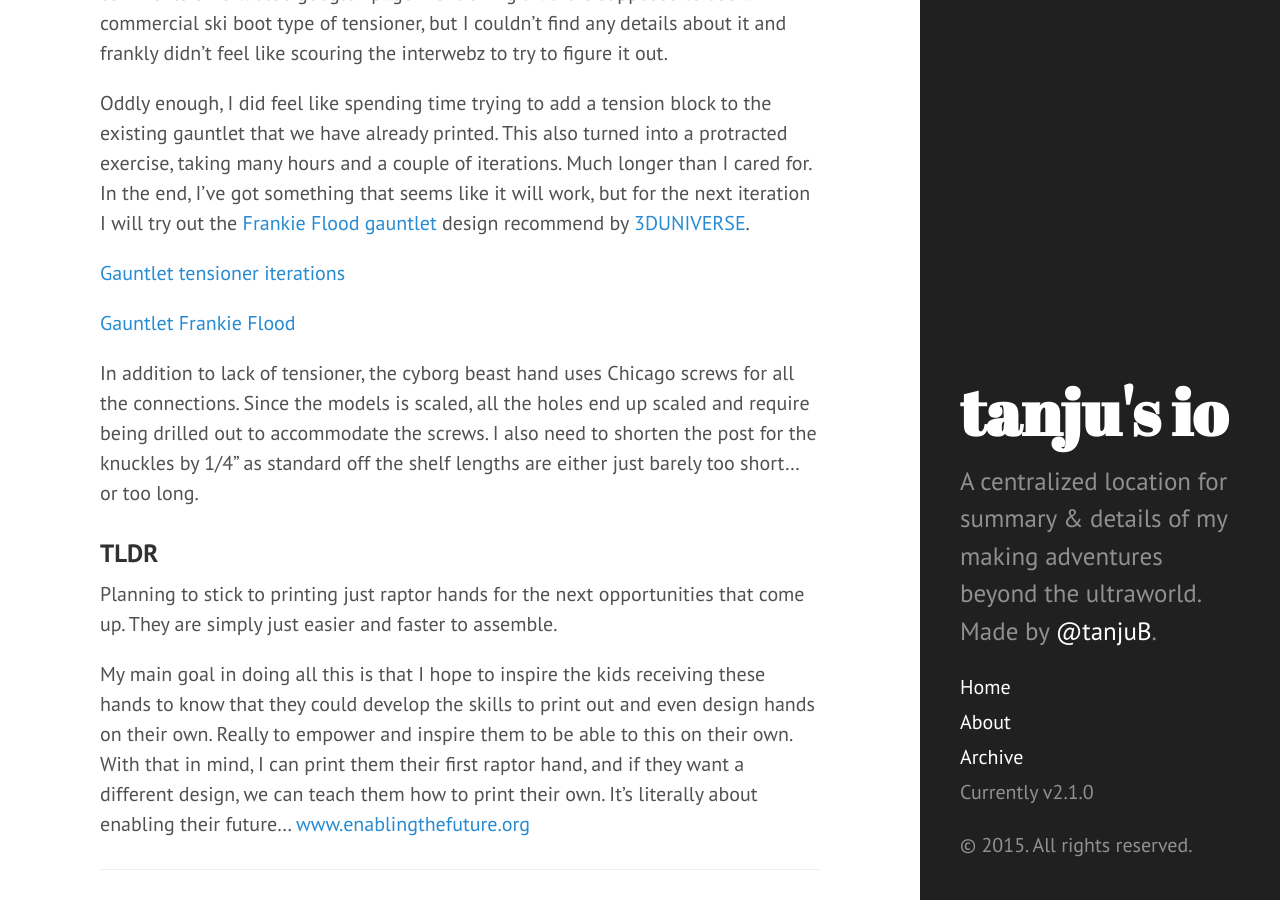
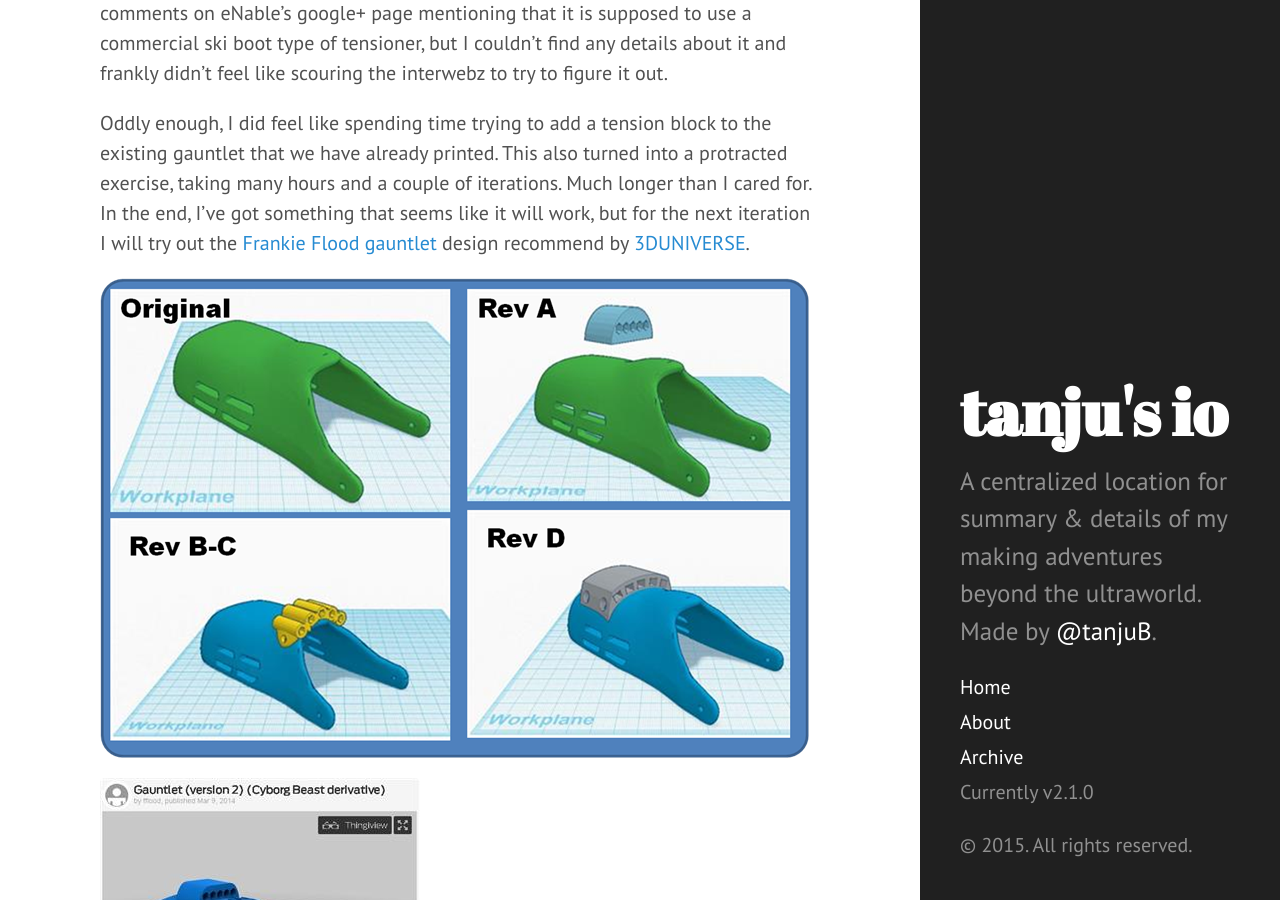
Before and after one commit to tanju-b/tanju-b.github.io, a Jekyll site: the page built from _posts/2015-04-08-CyborgBeast-Hand-Print.md, in a window 1280 px wide and 900 px high, scrolled down 755 px. Built offline with Jekyll 4.4.1, drawn with Linux system fonts in a browser that asks for light colours; Markdown is read by kramdown in place of the engine named in the settings; comment, search, counter and statistics services are not loaded.

Commit message:
fixed pictures

```diff
--- a/_posts/2015-04-08-CyborgBeast-Hand-Print.md
+++ b/_posts/2015-04-08-CyborgBeast-Hand-Print.md
@@ -12,9 +12,9 @@ Having success printing out the cyborg beast hand, but it is turning out to be m
 Oddly enough, I did feel like spending time trying to add a tension block to the existing gauntlet that we have already printed.  This also turned into a protracted exercise, taking many hours and a couple of iterations.  Much longer than I cared for.  In the end, I've got something that seems like it will work, but for the next iteration I will try out the [Frankie Flood gauntlet](http://www.thingiverse.com/thing:267198) design recommend by [3DUNIVERSE](http://shop3duniverse.com/collections/3d-printable-kits/products/e-nable-hand-assembly-materials-kit-cyborg-beast-edition).
 
 
-[Gauntlet tensioner iterations](https://github.com/tanju-b/tanju-b.github.io/blob/master/_posts/Images/Adding-tensioner.png?raw=true "Adding Tensioner")
+![Gauntlet tensioner iterations](https://github.com/tanju-b/tanju-b.github.io/blob/master/_posts/Images/Adding-tensioner.png?raw=true "Adding Tensioner")
 
-[Gauntlet Frankie Flood](https://github.com/tanju-b/tanju-b.github.io/blob/master/_posts/Images/FFlood-design.JPG?raw=true "Gauntlet Frankie Flood")
+![Gauntlet Frankie Flood](https://github.com/tanju-b/tanju-b.github.io/blob/master/_posts/Images/FFlood-design.JPG?raw=true "Gauntlet Frankie Flood")
 
 In addition to lack of tensioner, the cyborg beast hand uses Chicago screws for all the connections.  Since the models is scaled, all the holes end up scaled and require being drilled out to accommodate the screws.   I also need to shorten the post for the knuckles by 1/4" as standard off the shelf lengths are either just barely too short... or too long.
 
```
Also changed, not shown: _posts/Images/Adding-tensioner.png (added), _posts/Images/Cyborg-Hand-print.jpg (added), _posts/Images/FFlood-design.JPG (added).
